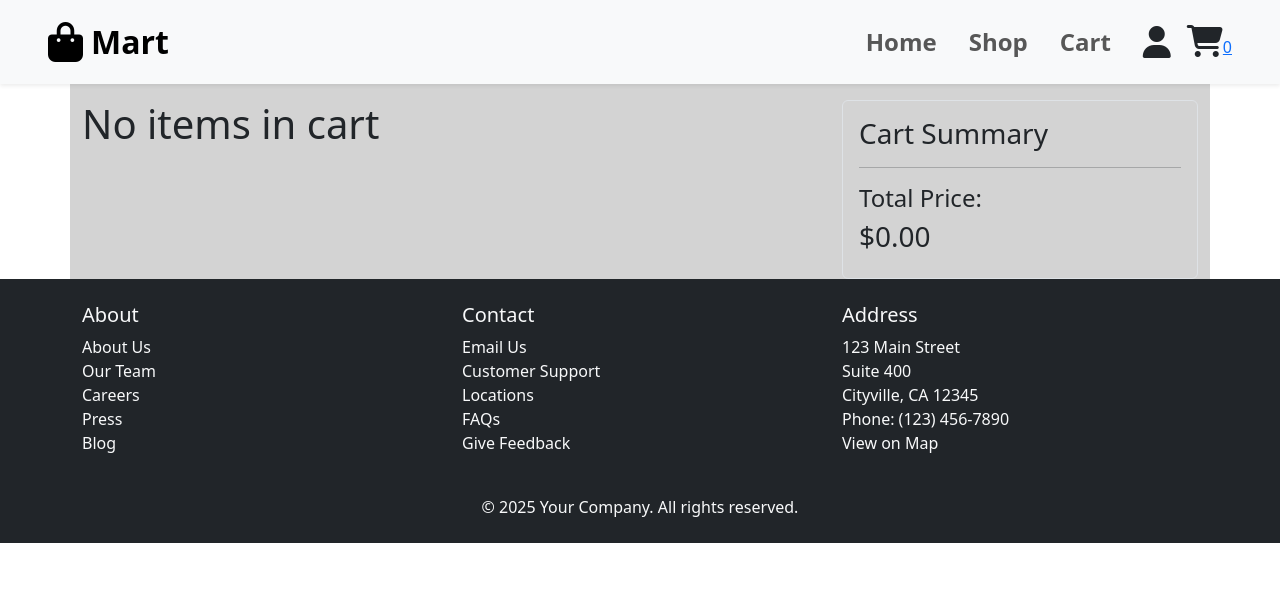
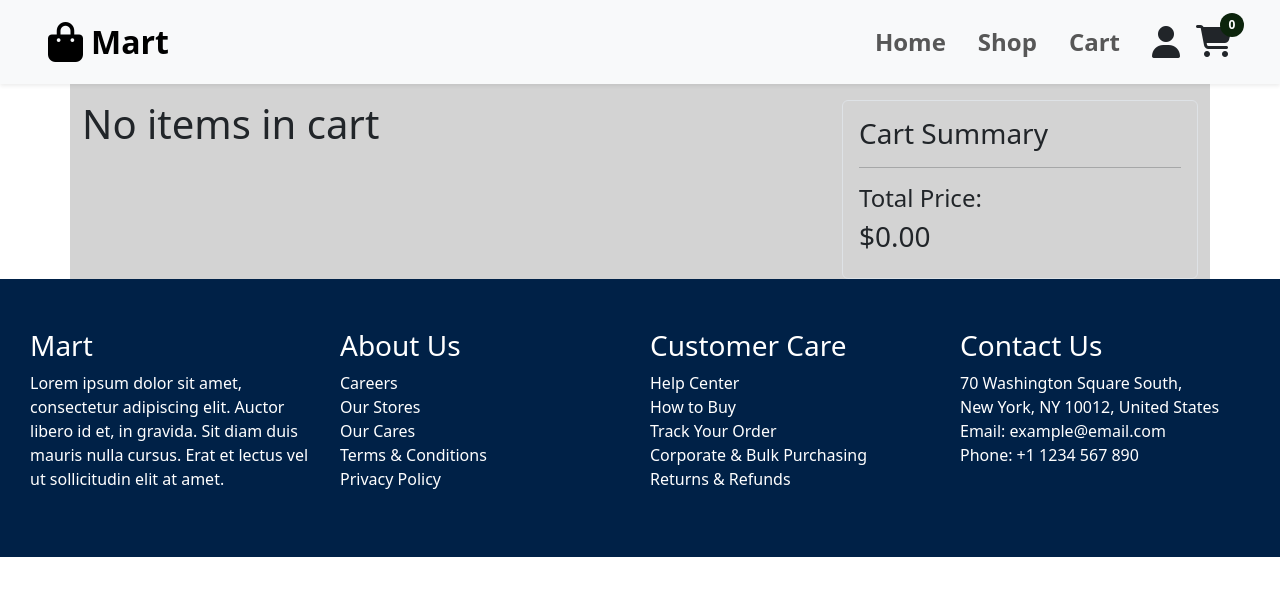
Before and after one commit to Tarun6987/Mart, a React (Create React App) app: page /cart in a window 1280 px wide. Shown: the top 596 px of the page. Built offline with nearby package versions, Linux system fonts and the light colour scheme.

Commit message:
17th commit

```diff
--- a/src/components/Footer.jsx
+++ b/src/components/Footer.jsx
@@ -1,50 +1,106 @@
 import React from 'react';
+
 export default function Footer() {
   return (
-    <footer className="bg-dark text-light py-4">
-      <div className="container">
-        <div className="row">
-          {/* About Section */}
-          <div className="col-12 col-md-4 mb-4 mb-md-0">
-            <h5>About</h5>
-            <ul className="list-unstyled">
-              <li><a href="/about" className="text-light text-decoration-none">About Us</a></li>
-              <li><a href="/team" className="text-light text-decoration-none">Our Team</a></li>
-              <li><a href="/careers" className="text-light text-decoration-none">Careers</a></li>
-              <li><a href="/press" className="text-light text-decoration-none">Press</a></li>
-              <li><a href="/blog" className="text-light text-decoration-none">Blog</a></li>
-            </ul>
+    <div>
+      <footer
+        style={{
+          backgroundColor: '#002147',
+          color: 'white',
+          padding: '40px 20px',
+        }}
+      >
+        <div
+          style={{
+            display: 'flex',
+            justifyContent: 'space-around',
+            flexWrap: 'wrap',
+            textAlign: 'left',
+          }}
+        >
+          {/* Column 1 */}
+          <div
+            style={{
+              flex: 1,
+              minWidth: '200px',
+              padding: '10px',
+            }}
+          >
+            <h3>Mart</h3>
+            <p>
+              Lorem ipsum dolor sit amet, consectetur adipiscing elit. Auctor libero
+              id et, in gravida. Sit diam duis mauris nulla cursus. Erat et lectus vel
+              ut sollicitudin elit at amet.
+            </p>
           </div>
-          {/* Contact Section */}
-          <div className="col-12 col-md-4 mb-4 mb-md-0">
-            <h5>Contact</h5>
-            <ul className="list-unstyled">
-              <li><a href="mailto:info@example.com" className="text-light text-decoration-none">Email Us</a></li>
-              <li><a href="/support" className="text-light text-decoration-none">Customer Support</a></li>
-              <li><a href="/locations" className="text-light text-decoration-none">Locations</a></li>
-              <li><a href="/faq" className="text-light text-decoration-none">FAQs</a></li>
-              <li><a href="/feedback" className="text-light text-decoration-none">Give Feedback</a></li>
+
+          {/* Column 2 */}
+          <div
+            style={{
+              flex: 1,
+              minWidth: '200px',
+              padding: '10px',
+            }}
+          >
+            <h3>About Us</h3>
+            <ul
+              style={{
+                listStyle: 'none',
+                padding: 0,
+              }}
+            >
+              <li>Careers</li>
+              <li>Our Stores</li>
+              <li>Our Cares</li>
+              <li>Terms & Conditions</li>
+              <li>Privacy Policy</li>
             </ul>
           </div>
 
-          {/* Address Section */}
-          <div className="col-12 col-md-4 mb-4 mb-md-0">
-            <h5>Address</h5>
-            <ul className="list-unstyled">
-              <li>123 Main Street</li>
-              <li>Suite 400</li>
-              <li>Cityville, CA 12345</li>
-              <li>Phone: (123) 456-7890</li>
-              <li><a href="/map" className="text-light text-decoration-none">View on Map</a></li>
+          {/* Column 3 */}
+          <div
+            style={{
+              flex: 1,
+              minWidth: '200px',
+              padding: '10px',
+            }}
+          >
+            <h3>Customer Care</h3>
+            <ul
+              style={{
+                listStyle: 'none',
+                padding: 0,
+              }}
+            >
+              <li>Help Center</li>
+              <li>How to Buy</li>
+              <li>Track Your Order</li>
+              <li>Corporate & Bulk Purchasing</li>
+              <li>Returns & Refunds</li>
             </ul>
           </div>
+
+          {/* Column 4 */}
+          <div
+            style={{
+              flex: 1,
+              minWidth: '200px',
+              padding: '10px',
+            }}
+          >
+            <h3>Contact Us</h3>
+            <p>
+              70 Washington Square South,
+              <br />
+              New York, NY 10012, United States
+              <br />
+              Email: example@email.com
+              <br />
+              Phone: +1 1234 567 890
+            </p>
+          </div>
         </div>
-
-        {/* Footer Bottom */}
-        <div className="text-center mt-4">
-          <p className="mb-0">© 2025 Your Company. All rights reserved.</p>
-        </div>
-      </div>
-    </footer>
+      </footer>
+    </div>
   );
 }
--- a/src/components/Navbar.jsx
+++ b/src/components/Navbar.jsx
@@ -5,10 +5,10 @@ import 'bootstrap/dist/css/bootstrap.min.css';
 import { AppContext } from './App';
 
 export default function Nav() {
-  const {cart}=useContext(AppContext)
+  let {cart} = useContext(AppContext);
   return (
     <header>
-      <nav className="fixed-top navbar navbar-expand-lg navbar-light bg-light shadow-sm py-3 ">
+    <nav className="fixed-top navbar navbar-expand-lg navbar-light bg-light shadow-sm py-3">
       <div className="container-fluid px-5">
         <Link to="/" className="navbar-brand d-flex align-items-center">
           <i className="fa fa-shopping-bag fa-2x"></i>
@@ -37,10 +37,12 @@ export default function Nav() {
                 Shop
               </Link>
             </li>
-              <li className="nav-item">
+
+            <li className="nav-item position-relative">
               <Link to="/cart" className="nav-link fs-4 fw-bold px-2">
                 Cart
               </Link>
+
             </li>
           </ul>
           <div className="d-flex align-items-center gap-3 ms-lg-4 mt-3 mt-lg-0">
@@ -48,19 +50,32 @@ export default function Nav() {
               className="fa fa-user fa-2x"
               style={{ cursor: 'pointer' }}
             ></i>
-
-              <Link to="/cart">
-
+            <Link to="/cart" className="position-relative">
               <i
                 className="fa fa-shopping-cart fa-2x text-dark"
                 style={{ cursor: 'pointer' }}
               ></i>
+              <span
+                className="position-absolute top-0 start-100 translate-middle rounded-pill"
+                style={{
+                  fontSize: '0.75rem',
+                  width: '1.5rem',
+                  height: '1.5rem',
+                  lineHeight: '1.5rem',
+                  textAlign:'center',
+                  color: 'white',
+                  fontWeight:'bold',
+                  backgroundColor:'rgb(12, 36, 12)'
+                }}
+              >
                 {Object.keys(cart).length}
+              </span>
             </Link>
           </div>
         </div>
       </div>
     </nav>
   </header>
+
   );
 }
--- a/src/components/Product.jsx
+++ b/src/components/Product.jsx
@@ -906,7 +906,7 @@ export default function Productpage() {
         {discountProducts.map((product, index) => (
           <div key={index} className="col-12 col-sm-6 col-md-4 col-lg-4 d-flex justify-content-evenly">
             <div className="card position-relative" style={{ width: '18rem' }}>
-                <div class="btn text-white" style={{backgroundColor: 'rgb(12, 36, 12)',width: 'fit-content',
+                <div class="btn text-white" style={{backgroundColor: 'rgb(9, 121, 105)',width: 'fit-content',
                   borderRadius: '8px'}}>{product.discount}% off</div>
                 <i
                   className="far fa-heart text-dark heart-icon"
--- a/src/components/ProductDetail.jsx
+++ b/src/components/ProductDetail.jsx
@@ -741,7 +741,6 @@ export default function ProductDetail() {
         )}
       </div>
     </div>
-
       {/* Related Products Section */}
       <div>
         <h2 className="mb-4">You might also like</h2>
@@ -769,12 +768,12 @@ export default function ProductDetail() {
                   </div>
                   <div className="d-flex justify-content-between align-items-center mt-2">
                     <h4 className="card-text mb-0">${relatedProduct.price}</h4>
-                    <button
-                      className="btn btn-secondary rounded-circle"
-                      onClick={() => addtocart(relatedProduct.id)}
-                    >
-                      <i className="fas fa-plus"></i>
-                    </button>
+                    <button id='plus-icon'
+                    className="btn rounded-circle"
+                    onClick={() => addtocart(relatedProduct.id)}
+                  >
+                    <i className="fas fa-plus" ></i>
+                  </button>
                   </div>
                 </div>
               </div>
--- a/src/index.css
+++ b/src/index.css
@@ -13,6 +13,6 @@
     opacity: 1; /* Show on hover */
   }
   #plus-icon:hover {
-    background-color: rgb(12, 36, 12);
+    background-color: rgb(9, 121, 105);
     color:aliceblue
   }
```
Lines whose indentation alone changed are shown as unchanged.
